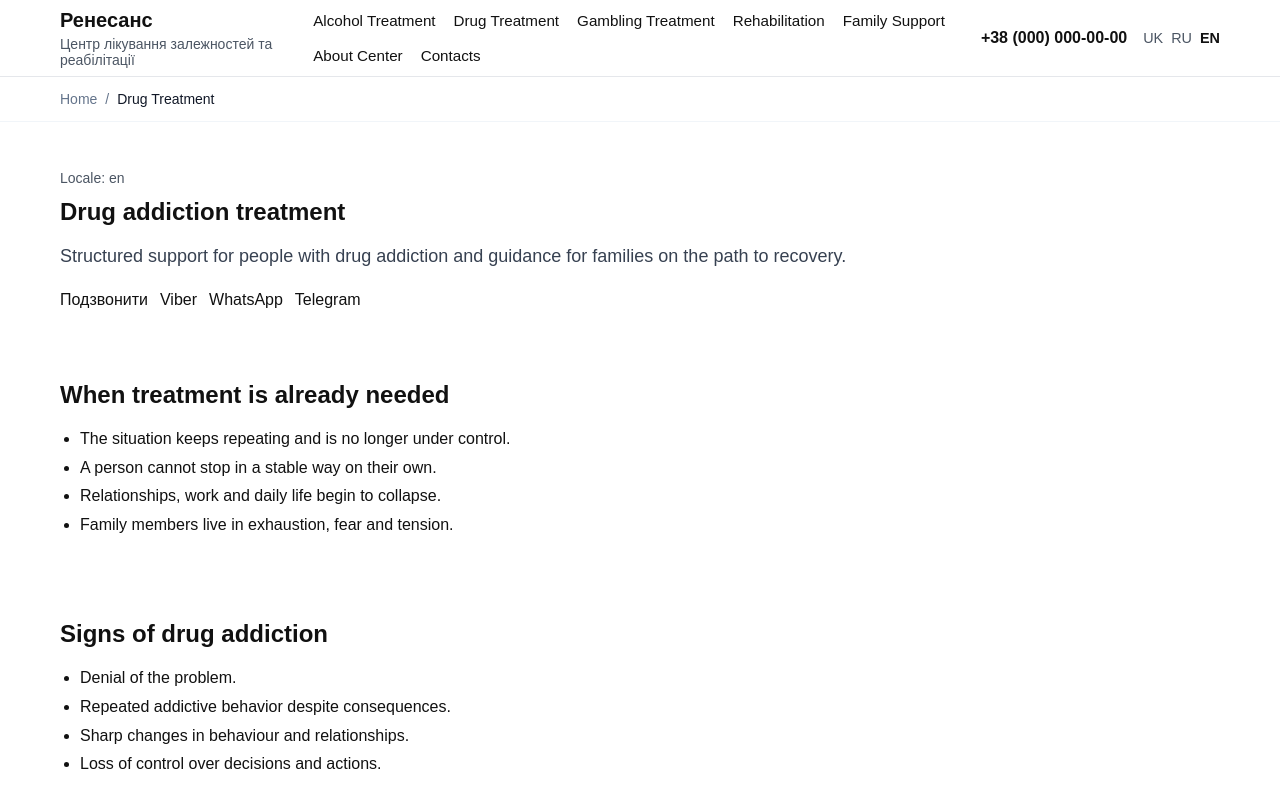
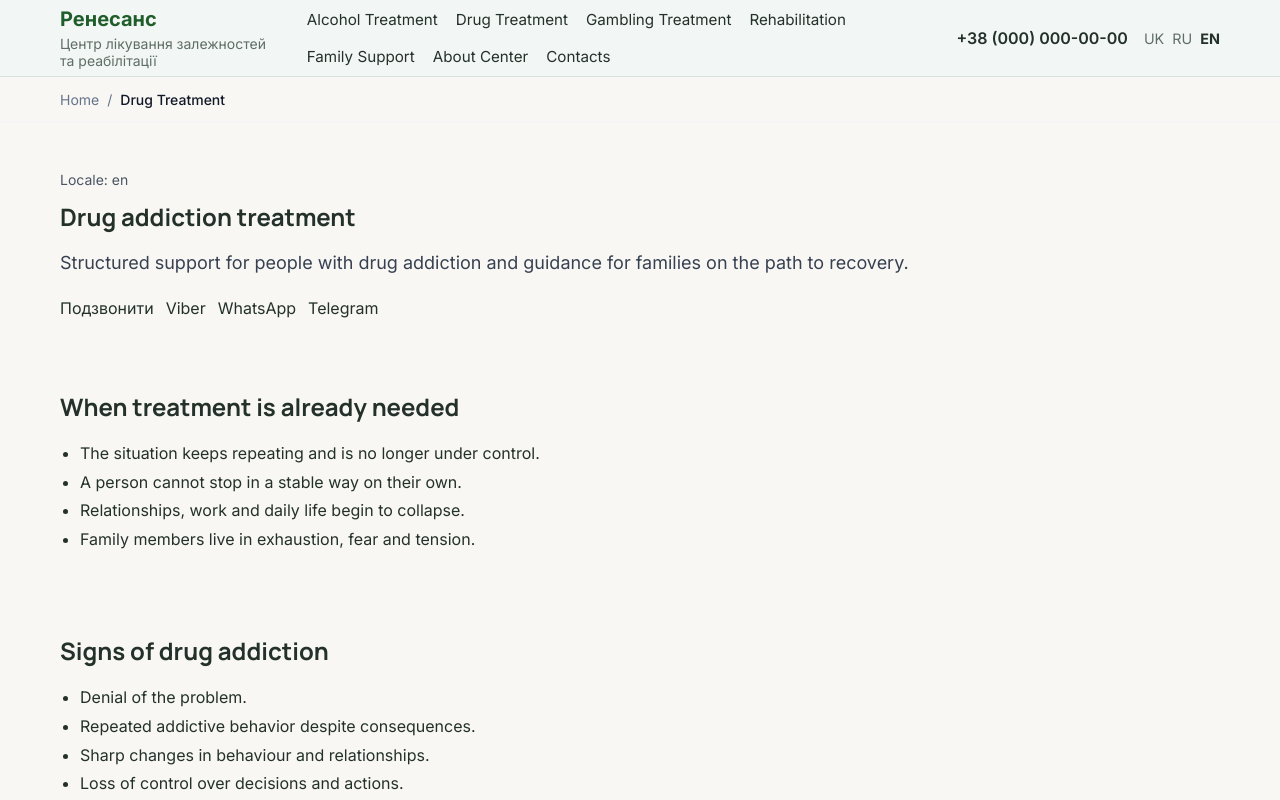
Before and after one commit to gtworkfiles-lab/newren, a Next.js app: page /en/likuvannya-narkomanii in a window 1280 px wide. Shown: the top 800 px of the page. Built offline with nearby package versions, Linux system fonts and the light colour scheme.

Commit message:
Complete foundation checkpoint: tokens, fonts, redirect, gambling stub

```diff
--- a/next.config.ts
+++ b/next.config.ts
@@ -1,8 +1,14 @@
-import type { NextConfig } from "next";
+import type { NextConfig } from "next"
 
 const nextConfig: NextConfig = {
-  /* config options here */
   reactCompiler: true,
-};
+  redirects: async () => [
+    {
+      source: '/ua/:path*',
+      destination: '/uk/:path*',
+      permanent: true,
+    },
+  ],
+}
 
-export default nextConfig;
+export default nextConfig
--- a/src/app/globals.css
+++ b/src/app/globals.css
@@ -1,3 +1,5 @@
+@import '../styles/theme.css';
+
 * {
   box-sizing: border-box;
 }
@@ -14,10 +16,20 @@ body {
 }
 
 body {
-  font-family: Arial, Helvetica, sans-serif;
-  color: #111111;
-  background: #ffffff;
+  font-family: var(--font-body);
+  color: var(--color-text);
+  background: var(--color-bg-warm);
 }
+
+h1,
+h2,
+h3,
+h4,
+h5,
+h6 {
+  font-family: var(--font-heading);
+}
+
 
 a {
   color: inherit;
@@ -55,8 +67,8 @@ img {
 }
 
 .site-header {
-  border-bottom: 1px solid #e5e7eb;
-  background: #ffffff;
+  border-bottom: 1px solid var(--color-border);
+  background: var(--color-surface);
 }
 
 .site-header__inner {
@@ -76,11 +88,12 @@ img {
 .site-brand__name {
   font-size: 1.25rem;
   font-weight: 700;
+  color: var(--color-primary-dark);
 }
 
 .site-brand__text {
   font-size: 0.875rem;
-  color: #4b5563;
+  color: var(--color-text-secondary);
 }
 
 .site-nav {
@@ -92,11 +105,11 @@ img {
 
 .site-nav__link {
   font-size: 0.95rem;
-  color: #111111;
+  color: var(--color-text);
 }
 
 .site-nav__link:hover {
-  color: #2563eb;
+  color: var(--color-secondary);
 }
 
 .site-header__right {
@@ -118,17 +131,17 @@ img {
 
 .locale-switcher__link {
   font-size: 0.9rem;
-  color: #4b5563;
+  color: var(--color-text-secondary);
 }
 
 .locale-switcher__link--active {
-  color: #111111;
+  color: var(--color-text);
   font-weight: 700;
 }
 
 .site-footer {
-  border-top: 1px solid #e5e7eb;
-  background: #fafafa;
+  border-top: 1px solid var(--color-border);
+  background: var(--color-surface);
   margin-top: 48px;
 }
 
@@ -144,14 +157,16 @@ img {
   margin: 0 0 12px;
   font-size: 1rem;
   font-weight: 700;
+  color: var(--color-text);
 }
 
 .site-footer__text,
 .site-footer__link,
 .site-footer__legal-link {
   font-size: 0.95rem;
-  color: #374151;
+  color: var(--color-text-secondary);
 }
+
 
 .site-footer__nav {
   display: flex;
@@ -160,7 +175,7 @@ img {
 }
 
 .site-footer__bottom {
-  border-top: 1px solid #e5e7eb;
+  border-top: 1px solid var(--color-border);
   padding-top: 16px;
   padding-bottom: 16px;
   display: flex;
--- a/src/app/layout.tsx
+++ b/src/app/layout.tsx
@@ -1,33 +1,35 @@
-import type { Metadata } from "next";
-import { Geist, Geist_Mono } from "next/font/google";
-import "./globals.css";
+import type { Metadata } from "next"
+import { Manrope, Inter } from "next/font/google"
+import "./globals.css"
 
-const geistSans = Geist({
-  variable: "--font-geist-sans",
-  subsets: ["latin"],
-});
+const manrope = Manrope({
+  variable: "--font-manrope",
+  subsets: ["latin", "cyrillic"],
+  display: "swap",
+})
 
-const geistMono = Geist_Mono({
-  variable: "--font-geist-mono",
-  subsets: ["latin"],
-});
+const inter = Inter({
+  variable: "--font-inter",
+  subsets: ["latin", "cyrillic"],
+  display: "swap",
+})
 
 export const metadata: Metadata = {
-  title: "Create Next App",
-  description: "Generated by create next app",
-};
+  title: "Ренесанс",
+  description: "Центр лікування залежностей та реабілітації Ренесанс",
+}
 
 export default function RootLayout({
   children,
 }: Readonly<{
-  children: React.ReactNode;
+  children: React.ReactNode
 }>) {
   return (
     <html
-      lang="en"
-      className={`${geistSans.variable} ${geistMono.variable} h-full antialiased`}
+      lang="uk"
+      className={`${manrope.variable} ${inter.variable} h-full antialiased`}
     >
       <body className="min-h-full flex flex-col">{children}</body>
     </html>
-  );
+  )
 }
--- a/src/data/services.ts
+++ b/src/data/services.ts
@@ -566,3 +566,75 @@ export const DRUGS_SERVICE_CONTENT: Record<Locale, ServiceContent> = {
       'Start with the first step if you need clarity and professional guidance.',
   },
 }
+
+export const GAMBLING_SERVICE_CONTENT: Record<Locale, ServiceContent> = {
+  uk: {
+    heroTitle: 'Лікування лудоманії',
+    heroSubtitle: 'TODO',
+    problemTitle: 'TODO',
+    problemItems: ['TODO'],
+    symptomsTitle: 'TODO',
+    symptomsItems: ['TODO'],
+    consequencesTitle: 'TODO',
+    consequencesItems: ['TODO'],
+    processTitle: 'TODO',
+    processItems: ['TODO'],
+    programTitle: 'TODO',
+    programItems: ['TODO'],
+    familyTitle: 'TODO',
+    familyText: 'TODO',
+    familyItems: ['TODO'],
+    whyUsTitle: 'TODO',
+    whyUsItems: ['TODO'],
+    faqTitle: 'TODO',
+    faqItems: [{ question: 'TODO', answer: 'TODO' }],
+    finalCtaTitle: 'TODO',
+    finalCtaText: 'TODO',
+  },
+  ru: {
+    heroTitle: 'Лечение лудомании',
+    heroSubtitle: 'TODO',
+    problemTitle: 'TODO',
+    problemItems: ['TODO'],
+    symptomsTitle: 'TODO',
+    symptomsItems: ['TODO'],
+    consequencesTitle: 'TODO',
+    consequencesItems: ['TODO'],
+    processTitle: 'TODO',
+    processItems: ['TODO'],
+    programTitle: 'TODO',
+    programItems: ['TODO'],
+    familyTitle: 'TODO',
+    familyText: 'TODO',
+    familyItems: ['TODO'],
+    whyUsTitle: 'TODO',
+    whyUsItems: ['TODO'],
+    faqTitle: 'TODO',
+    faqItems: [{ question: 'TODO', answer: 'TODO' }],
+    finalCtaTitle: 'TODO',
+    finalCtaText: 'TODO',
+  },
+  en: {
+    heroTitle: 'Gambling addiction treatment',
+    heroSubtitle: 'TODO',
+    problemTitle: 'TODO',
+    problemItems: ['TODO'],
+    symptomsTitle: 'TODO',
+    symptomsItems: ['TODO'],
+    consequencesTitle: 'TODO',
+    consequencesItems: ['TODO'],
+    processTitle: 'TODO',
+    processItems: ['TODO'],
+    programTitle: 'TODO',
+    programItems: ['TODO'],
+    familyTitle: 'TODO',
+    familyText: 'TODO',
+    familyItems: ['TODO'],
+    whyUsTitle: 'TODO',
+    whyUsItems: ['TODO'],
+    faqTitle: 'TODO',
+    faqItems: [{ question: 'TODO', answer: 'TODO' }],
+    finalCtaTitle: 'TODO',
+    finalCtaText: 'TODO',
+  },
+}
--- /dev/null
+++ b/src/styles/theme.css
@@ -0,0 +1,39 @@
+:root {
+  /* Brand Colors - Primary */
+  --color-primary: #2E8B3C;
+  --color-primary-dark: #1F5E2A;
+
+  /* Brand Colors - Secondary */
+  --color-secondary: #3F6EA8;
+  --color-secondary-dark: #2F496B;
+
+  /* Background & Surface */
+  --color-bg-warm: #F8F7F3;
+  --color-surface: #F2F6F4;
+
+  /* Text */
+  --color-text: #24312B;
+  --color-text-secondary: #5F6E67;
+
+  /* UI */
+  --color-border: #D8E2DC;
+  --color-accent-hope: #D7A85B;
+  --color-accent-warning: #B5544F;
+
+  /* Typography */
+  --font-heading: 'Manrope', 'Segoe UI', Roboto, Helvetica, Arial, sans-serif;
+  --font-body: 'Inter', 'Segoe UI', Roboto, Helvetica, Arial, sans-serif;
+
+  /* Spacing */
+  --space-xs: 0.25rem;
+  --space-sm: 0.5rem;
+  --space-md: 1rem;
+  --space-lg: 1.5rem;
+  --space-xl: 2rem;
+  --space-2xl: 3rem;
+
+  /* Radius */
+  --radius: 10px;
+  --radius-sm: 6px;
+  --radius-lg: 14px;
+}
```
